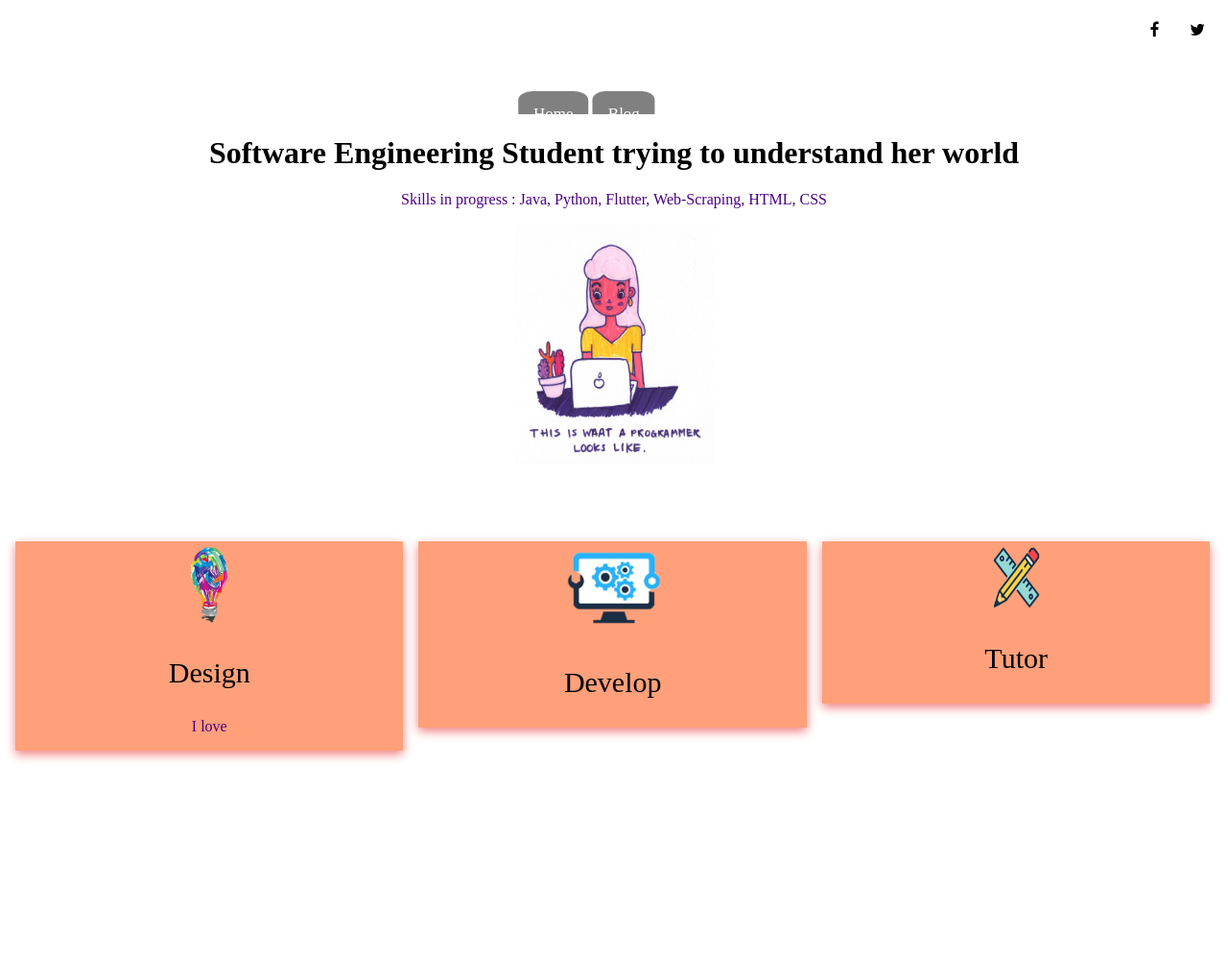
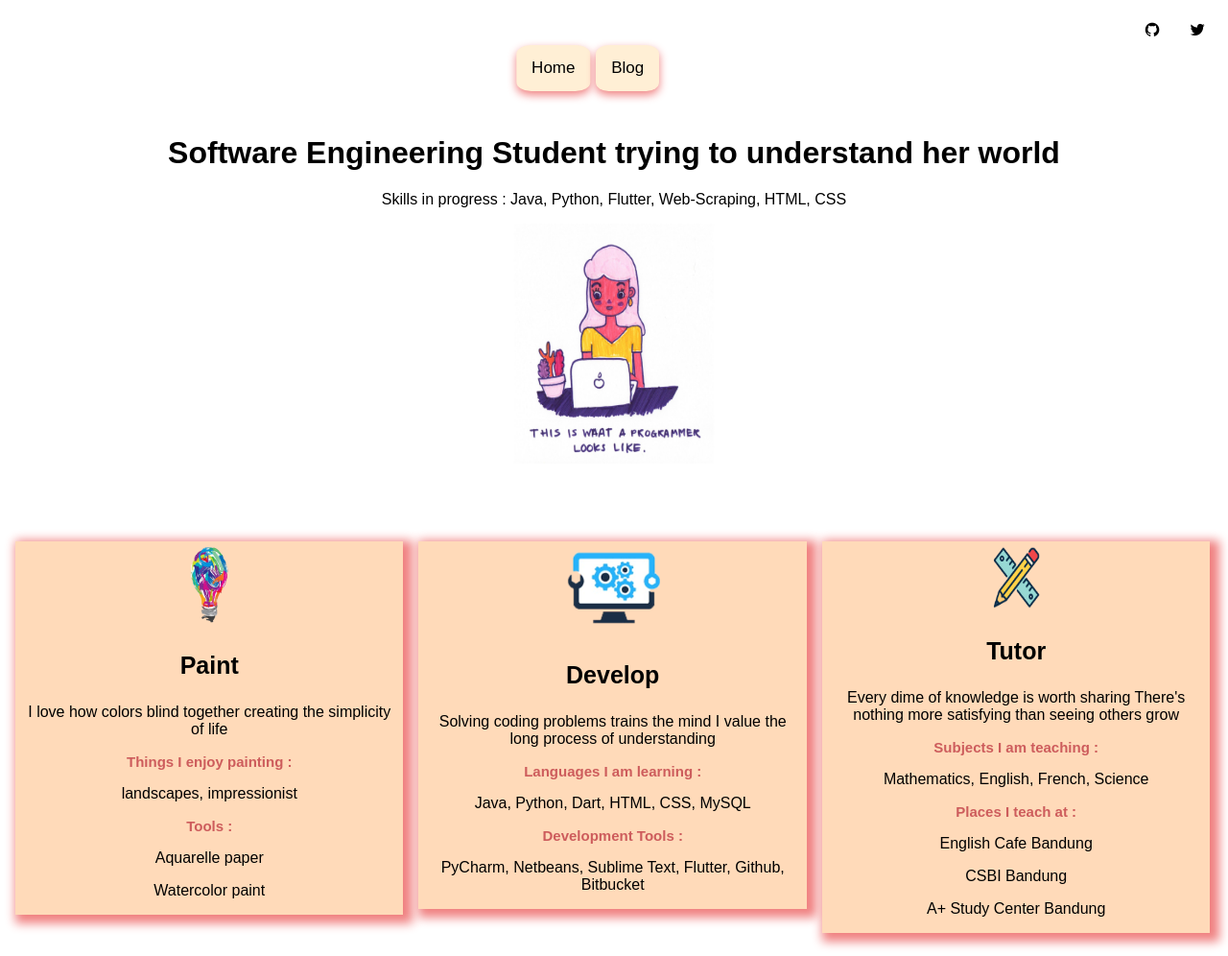
Before and after one commit to tasyawaman/tasyawaman.github.io, a plain HTML site: page index.html in a window 1280 px wide. Shown: the whole page at 96% size. Before the commit the page ends 806 px from the top, so only its background shows below. Drawn offline with Linux system fonts and the light colour scheme.

Commit message:
interest text

```diff
--- a/index.html
+++ b/index.html
@@ -23,8 +23,8 @@
 
   			<!-- Right-aligned links -->
   			<div class="topnav-right">
-    			<a href="#search" class="fa fa-facebook" id = "social"></a>
-    			<a href="#about" class="fa fa-twitter" id="social"></a>
+    			<a href="https://github.com/tasyawaman" class="fa fa-github" id = "social"></a>
+    			<a href="https://twitter.com/tasyawaman" class="fa fa-twitter" id="social"></a>
   			</div>
 
 		</div>
@@ -36,9 +36,13 @@
     			<div class="card">
       				<div class="container">
       				<img alt = "design" src = "./img/design.png" width = "150" height = "90" class = "center">
-      				<p class="interest">Design</p>
-
-        			<p> I love </p>
+      				<p class="interest">Paint</p>
+      				<p>I love how colors blind together creating the simplicity of life</p>
+              <p id = "subinterest">Things I enjoy painting :</p>
+              <p>landscapes, impressionist</p>
+              <p id = "subinterest">Tools :</p>
+              <p>Aquarelle paper</p>
+              <p>Watercolor paint</p>
         			</div>
     			</div>
   			</div>
@@ -47,7 +51,11 @@
       				<div class="container">
       				<img alt = "computer" src = "./img/computer.png" width = "150" height = "100" class = "center">
         			<p class="interest">Develop</p>
-        			<p></p>
+        			<p> Solving coding problems trains the mind I value the long process of understanding</p>
+              <p id = "subinterest">Languages I am learning :</p>
+              <p>Java, Python, Dart, HTML, CSS, MySQL</p>
+              <p id = "subinterest">Development Tools :</p>
+              <p>PyCharm, Netbeans, Sublime Text, Flutter, Github, Bitbucket</p>
         			</div>
     			</div>
   			</div>
@@ -57,7 +65,13 @@
       				<div class="container">
       				<img alt = "tutor" src = "./img/tutor.png" width = "50" height = "75" class = "center">
        				<p class="interest">Tutor</p>
-        			<p></p>
+        			<p> Every dime of knowledge is worth sharing There's nothing more satisfying than seeing others grow</p>
+              <p id = "subinterest">Subjects I am teaching :</p>
+              <p>Mathematics, English, French, Science</p>
+              <p id = "subinterest">Places I teach at :</p>
+              <p>English Cafe Bandung</p>
+              <p>CSBI Bandung</p>
+              <p>A+ Study Center Bandung</p>
         			</div>
     			</div>
   			</div>
--- a/style.css
+++ b/style.css
@@ -9,17 +9,18 @@
 }
 .topnav a {
   float: left;
-  color: white;
+  color: black;
   text-align: center;
   padding: 14px 16px;
   text-decoration: none;
   font-size: 17px;
+
 }
 #social{
 	color: black;
 }
 .topnav a:hover {
-  background-color: #ddd;
+  background-color: indianred;
   color: black;
 }
 
@@ -30,10 +31,12 @@
   margin-top: 5%;
   left : 45%;
   top : 45%;
-  background-color: grey;
-  transform: translate(-50%,50%);
+  background-color: papayawhip;
+  transform: translate(-50%,-50%);
   border-radius: 20%;
   padding: 14px 16px;
+  font-family: "Montserrat", sans-serif;
+  box-shadow: 0px 4px 10px 0px rgba(240, 128, 128, 10);
 
 
 }
@@ -41,25 +44,30 @@
   float: right;
 }
 body{
-	background-color: light-grey;
+	background-color: white;
 }
 h1 {
 	color : dark-grey;
 	text-align: center;
+  font-family: "Montserrat", sans-serif;
 }
 h2 {
-	color : purple;
+	color : teal;
 	text-align: center;
+  font-family: "Montserrat", sans-serif;
 }
 
 p {
-	color : indigo;
+	color : dark-grey;
 	text-align : center;
+  font-family: "Montserrat", sans-serif;
+  padding : 0px 12px;
 }
 .center{
 	display: block;
-  	margin-left: auto;
+  margin-left: auto;
  	margin-right: auto;
+
 
 }
 .top{
@@ -68,24 +76,34 @@ p {
 }
 .column{
  	float : left;
-  	width: 32%;
-  	margin-bottom: 16px;
-  	padding: 0 8px;
+  width: 32%;
+  margin-bottom: 16px;
+  padding: 0 8px;
+
+
 }
 .card{
 	margin-top : 20%;
-	box-shadow: 0 4px 10px 0 rgba(240, 128, 128, 10);
-	background-color: lightsalmon;
+	box-shadow: 5px 4px 10px 5px rgba(240, 128, 128, 10);
+	background-color: peachpuff;
 }
 .container::after, .row::after {
-  	content: "";
+  content: "";
  	clear: both;
  	display: table;
+
 }
 .interest {
-	color : black;
-	font-size: 30px;
-	font-weight:30px;
-
+	color : dark-grey;
+	font-size: 25px;
+	font-weight:bold;
+  font : poppins;
 
 }
+#subinterest{
+  color : indianred;
+  font-size: 15px;
+  font-weight:bolder;
+  font : poppins;
+
+}
```
